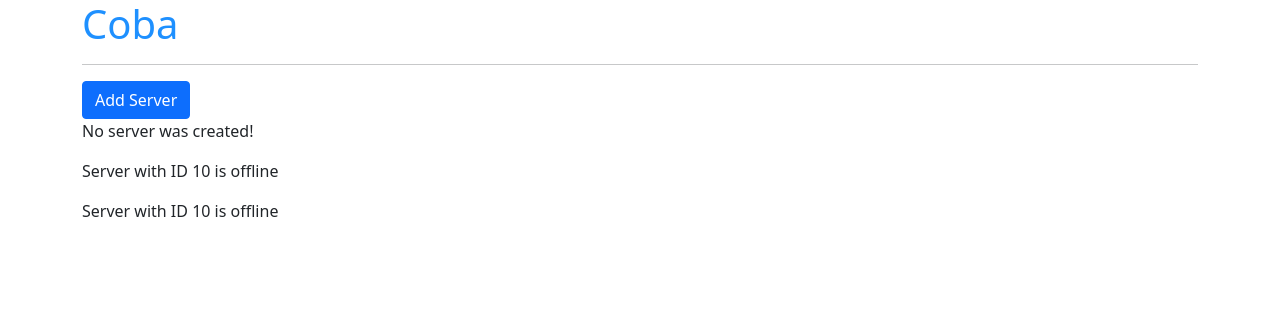
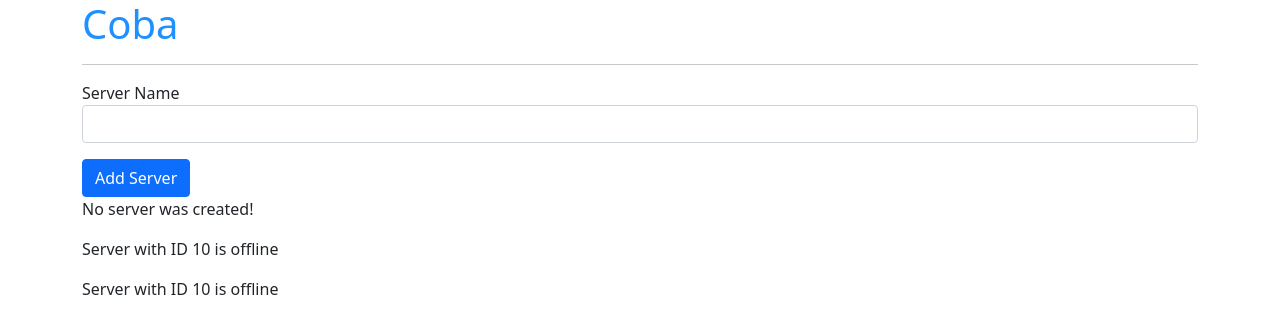
Before and after one commit to virgiawankusuma/angular-learning, an Angular app: page / in a window 1280 px wide. Shown: the top 334 px of the page. Built offline with nearby package versions, Linux system fonts and the light colour scheme.

Commit message:
Passing and Using Data with Event Binding

```diff
--- a/src/app/servers/servers.component.html
+++ b/src/app/servers/servers.component.html
@@ -1,3 +1,6 @@
+<label>Server Name</label>
+<input type="text" class="form-control" (input)="onUpdateServerName($event)">
+<p>{{serverName}}</p>
 <button class="btn btn-primary" [disabled]="!allowNewServer" (click)="onCreatedServer()">Add Server</button>
 <!-- <p [innerText]="allowNewServer"></p> -->
 <p>{{serverCreationStatus}}</p>
--- a/src/app/servers/servers.component.ts
+++ b/src/app/servers/servers.component.ts
@@ -10,6 +10,7 @@
 export class ServersComponent implements OnInit {
   allowNewServer = false;
   serverCreationStatus = 'No server was created!';
+  serverName = '';
 
   constructor() {
     setTimeout(() => {
@@ -24,4 +25,8 @@
     this.serverCreationStatus = 'Server was created!';
   }
 
+  onUpdateServerName(event: Event){
+    this.serverName = (<HTMLInputElement>event.target).value;
+  }
+
 }
```
